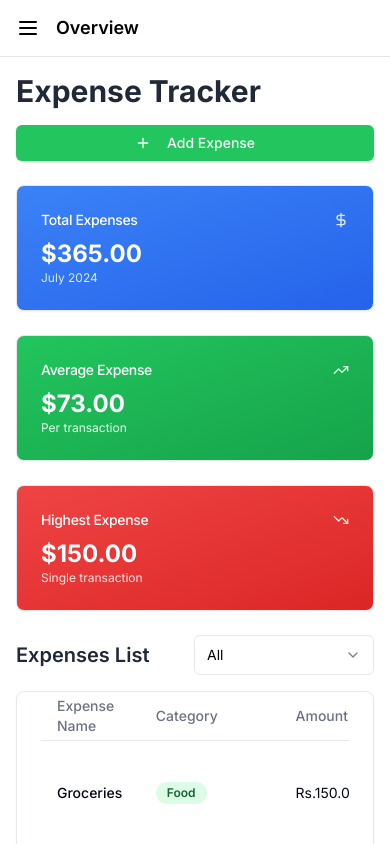
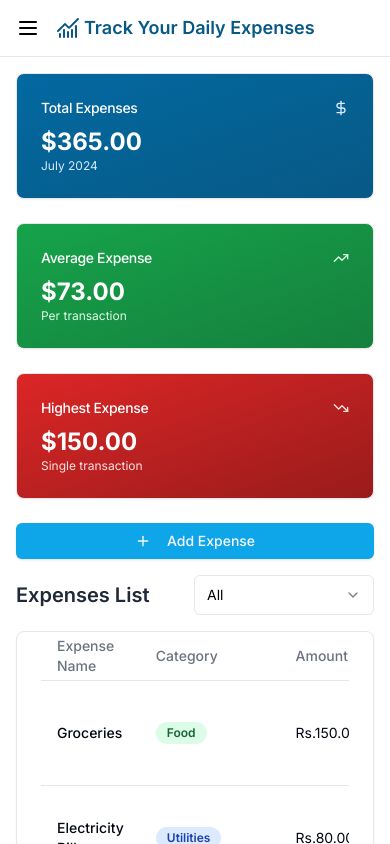
Before and after one commit to sudeepbogati7/x-penses, a Next.js app: page /tracker in a window 390 px wide. Shown: the top 844 px of the page. Built offline with nearby package versions, Linux system fonts and the light colour scheme.

Commit message:
Dashbaord inhanceents and ui changes

```diff
--- a/app/dashboard/page.tsx
+++ b/app/dashboard/page.tsx
@@ -7,7 +7,6 @@ import { Fragment } from 'react'
 import { Dialog, Transition } from '@headlessui/react'
 import { XMarkIcon } from '@heroicons/react/24/outline'
 // components
-import { useResponseData } from '@/components/ResponseData';
 
 import Header from '@/components/Header';
 import { useRouter } from 'next/navigation';
--- a/app/tracker/page.tsx
+++ b/app/tracker/page.tsx
@@ -59,15 +59,13 @@ export default function ExpenseTrackerOverview() {
   return (
     <Suspense fallback={<OvercviewSkeleton />}>
       <div className="container mx-auto p-4">
-        <div className="flex flex-col md:flex-row justify-between items-start md:items-center mb-6">
-          <h1 className="text-3xl font-bold mb-4 md:mb-0 text-gray-800">Expense Tracker</h1>
-          <Button className="w-full md:w-auto bg-green-500 hover:bg-green-600">
-            <PlusIcon className="mr-2 h-4 w-4" /> Add Expense
-          </Button>
-        </div>
+        {/* <div className="flex flex-col md:flex-row justify-between items-start md:items-center mb-6">
+          <h1 className="text-xl font-bold mb-4 md:mb-0 text-gray-800"> </h1>
+
+        </div> */}
 
         <div className="grid gap-6 md:grid-cols-2 lg:grid-cols-3">
-          <Card className="bg-gradient-to-br from-blue-500 to-blue-600 text-white">
+          <Card className="bg-gradient-to-br from-sky-700 to-sky-800 text-white">
             <CardHeader className="flex flex-row items-center justify-between space-y-0 pb-2">
               <CardTitle className="text-sm font-medium">Total Expenses</CardTitle>
               <DollarSignIcon className="h-4 w-4 text-blue-100" />
@@ -77,7 +75,7 @@ export default function ExpenseTrackerOverview() {
               <p className="text-xs text-blue-100">{monthYear}</p>
             </CardContent>
           </Card>
-          <Card className="bg-gradient-to-br from-green-500 to-green-600 text-white">
+          <Card className="bg-gradient-to-br from-green-600 to-green-700 text-white">
             <CardHeader className="flex flex-row items-center justify-between space-y-0 pb-2">
               <CardTitle className="text-sm font-medium">Average Expense</CardTitle>
               <TrendingUpIcon className="h-4 w-4 text-green-100" />
@@ -87,7 +85,7 @@ export default function ExpenseTrackerOverview() {
               <p className="text-xs text-green-100">Per transaction</p>
             </CardContent>
           </Card>
-          <Card className="bg-gradient-to-br from-red-500 to-red-600 text-white">
+          <Card className="bg-gradient-to-br from-red-600 to-red-800 text-white">
             <CardHeader className="flex flex-row items-center justify-between space-y-0 pb-2">
               <CardTitle className="text-sm font-medium">Highest Expense</CardTitle>
               <TrendingDownIcon className="h-4 w-4 text-red-100" />
@@ -100,6 +98,9 @@ export default function ExpenseTrackerOverview() {
         </div>
 
         <div className="mt-6">
+          <Button className="mb-4 w-full md:w-auto bg-sky-500 hover:bg-sky-700">
+            <PlusIcon className="mr-2 h-4 w-4" /> Add Expense
+          </Button>
           <div className="flex justify-between items-center mb-4">
             <h2 className="text-xl font-semibold text-gray-800">Expenses List</h2>
             <Select value={selectedCategory} onValueChange={setSelectedCategory}>
--- a/components/Header.tsx
+++ b/components/Header.tsx
@@ -15,7 +15,6 @@ export default function ExpenseHeader() {
     const [showLogoutPopup, setShowLogoutPopup] = useState(false);
     return (
         <header className="h-16  flex align-center shadow-gray-500/10 shadow-md justify-between w-full p-4  dark:shadow-gray-500/30">
-
             <Link href={"/"}>
                 {" "}
                 <div className="animate-scale-in tracking-widest font-medium flex text-lg border-b-2 hover:border-orange-500 dark:hover:border-orange-500 transition-all duration-900  ease-linear dark:border-gray-500 border-gray-300 my-auto">
--- a/components/dashboard/dashboard-header.tsx
+++ b/components/dashboard/dashboard-header.tsx
@@ -16,10 +16,10 @@ export function DashboardHeader() {
       <CardContent className="p-6">
         <div className="flex flex-col md:flex-row justify-between items-center space-y-4 md:space-y-0">
           <h1 className="text-2xl font-bold text-white">Expense Dashboard</h1>
-          <div className="flex space-x-4">
+          <div className="flex flex-col md:flex-row gap-3  items-center md:space-x-4">
             <Popover>
               <PopoverTrigger asChild>
-                <Button variant="outline" className="w-[240px] pl-3 text-left font-normal bg-white text-[#2d98d6]">
+                <Button variant="outline" className="md:w-full w-fit pl-3 text-left font-normal bg-white text-[#2d98d6]">
                   <CalendarIcon className="mr-2 h-4 w-4" />
                   {date ? date.toDateString() : "Pick a date"}
                 </Button>
@@ -34,7 +34,7 @@ export function DashboardHeader() {
               </PopoverContent>
             </Popover>
             <Select>
-              <SelectTrigger className="w-[180px] bg-white text-[#2d98d6]">
+              <SelectTrigger className="w-full bg-white text-[#2d98d6]">
                 <SelectValue placeholder="Select category" />
               </SelectTrigger>
               <SelectContent>
--- a/components/ui/sideBar.tsx
+++ b/components/ui/sideBar.tsx
@@ -1,7 +1,8 @@
 import * as React from "react"
 import { cn } from "@/lib/utils"
 import { Menu } from 'lucide-react'
-import { request } from "http"
+import { ChartNoAxesCombined } from "lucide-react"
+
 const SidebarContext = React.createContext<{
   isOpen: boolean
   setIsOpen: React.Dispatch<React.SetStateAction<boolean>>
@@ -143,13 +144,13 @@ export function Header() {
   const { setIsOpen } = useSidebar()
 
   return (
-    <header className="sticky top-0 z-40 md:pl-64 border-b bg-background">
-      <div className="md:hidden flex h-14 items-center px-4">
+    <header className="sticky top-0 z-40 md:pl-64 border-b bg-white">
+      <div className=" flex h-14 items-center px-4">
         <button className="md:hidden" onClick={() => setIsOpen(true)}>
           <Menu className="h-6 w-6" />
           <span className="sr-only">Open Sidebar</span>
         </button>
-        <h1 className="ml-4 text-lg font-semibold"> Overview </h1>
+        <h1 className="ml-4 md:ml-0 text-lg font-semibold flex items-center gap-1 text-sky-800"> <ChartNoAxesCombined /> Track Your Daily Expenses </h1>
       </div>
     </header>
   )
--- a/components/ui/table.tsx
+++ b/components/ui/table.tsx
@@ -20,7 +20,7 @@ const TableHeader = React.forwardRef<
   HTMLTableSectionElement,
   React.HTMLAttributes<HTMLTableSectionElement>
 >(({ className, ...props }, ref) => (
-  <thead ref={ref} className={cn("[&_tr]:border-b", className)} {...props} />
+  <thead ref={ref} className={cn("[&_tr]:border-b ", className)} {...props} />
 ))
 TableHeader.displayName = "TableHeader"
 
@@ -55,7 +55,7 @@ const TableRow = React.forwardRef<
   <tr
     ref={ref}
     className={cn(
-      "border-b transition-colors hover:bg-muted/50 data-[state=selected]:bg-muted",
+      "border-b transition-colors hover:bg-sky-50 data-[state=selected]:bg-muted",
       className
     )}
     {...props}
```
Also changed, not shown: app/auth/register/page.tsx (+0 -21 lines), components/NavBar.tsx (+7 -8 lines), components/SideBar.tsx (+5 -4 lines), public/logo/kharcha-logo-light.png (added), public/logo/kharcha-logo.svg (added).
